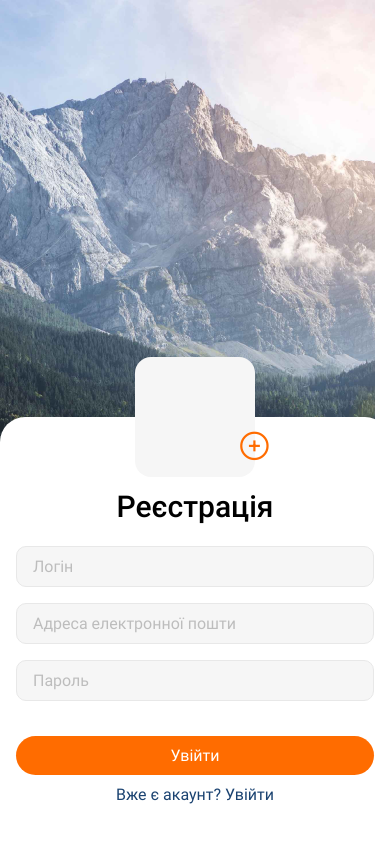
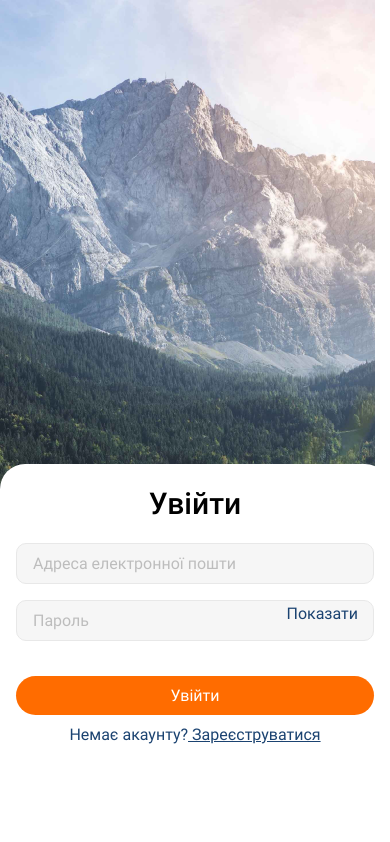
Before and after one commit to Tatiana-Kashcha/AwesomeProject, a React Native app: screen / in a window 390 px wide. Built offline with nearby package versions, Linux system fonts and the light colour scheme.

Commit message:
add show

```diff
--- a/App.js
+++ b/App.js
@@ -24,8 +24,8 @@ export default function App() {
         style={styles.background}
       >
         <StatusBar style="auto" />
-        <RegistrationScreen />
-        {/* <LoginScreen /> */}
+        {/* <RegistrationScreen /> */}
+        <LoginScreen />
       </ImageBackground>
     </View>
   );
--- a/src/screens/LoginScreen.jsx
+++ b/src/screens/LoginScreen.jsx
@@ -32,6 +32,10 @@ export default function LoginScreen() {
               onFocus={() => setFocus({FocusedItem: "password"})}
               onBlur={() => setFocus({FocusedItem: ""})}
             />
+
+            <TouchableOpacity >
+              <Text style={[styles.textBasic, styles.textDesc, styles.toShow]}>Показати</Text>
+            </TouchableOpacity>
 
             <TouchableOpacity style={styles.button}>
               <Text style={[styles.textBasic, styles.textButton]}>Увійти</Text>
@@ -110,4 +114,9 @@ const styles = StyleSheet.create({
   textReg: {
     textDecorationLine: "underline",
   },
+  toShow: {
+    position: "absolute",
+    top: -47,
+    right: 16,
+  },
 });
--- a/src/screens/RegistrationScreen.jsx
+++ b/src/screens/RegistrationScreen.jsx
@@ -43,6 +43,10 @@ export default function RegistrationScreen() {
               onFocus={() => setFocus({FocusedItem: "password"})}
               onBlur={() => setFocus({FocusedItem: ""})}
             />
+
+            <TouchableOpacity >
+              <Text style={[styles.textBasic, styles.textDesc, styles.toShow]}>Показати</Text>
+            </TouchableOpacity>
 
             <TouchableOpacity style={styles.button}>
               <Text style={[styles.textBasic, styles.textButton]}>Увійти</Text>
@@ -132,4 +136,9 @@ const styles = StyleSheet.create({
     color: "#1B4371",
     marginTop: 10,
   },
+  toShow: {
+    position: "absolute",
+    top: -47,
+    right: 16,
+  },
 });
```
